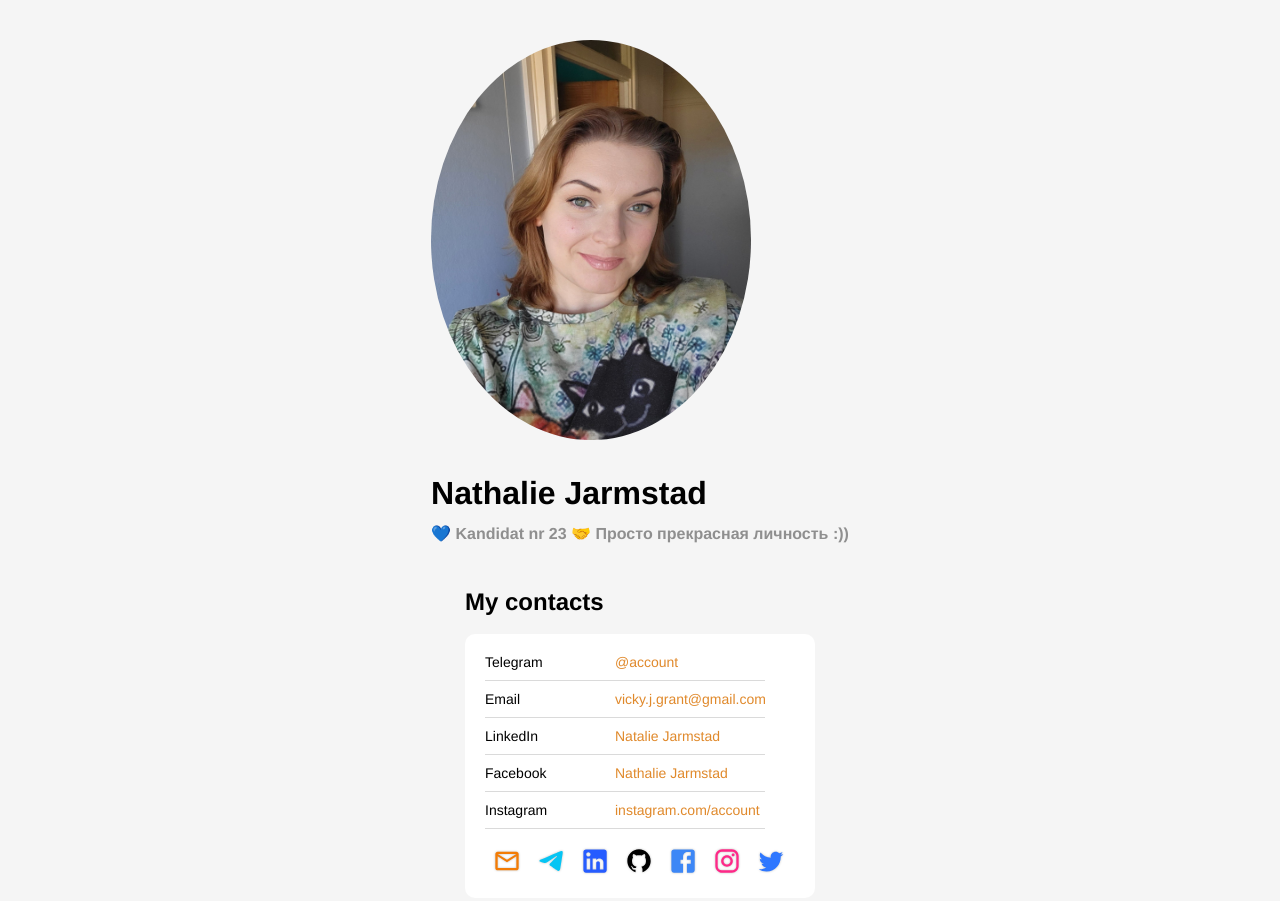
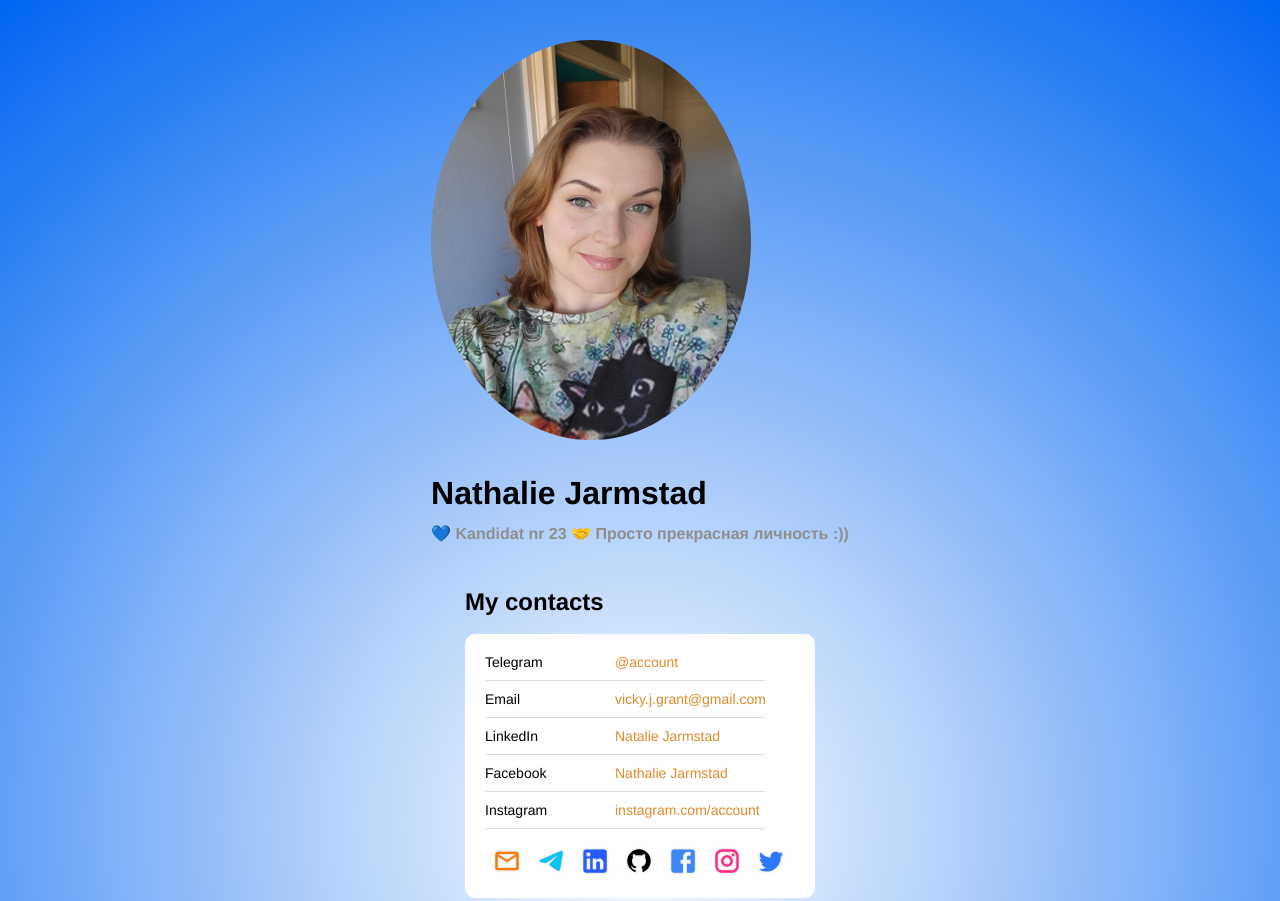
Before and after one commit to Bun-the-dog/Nathalie.Jarmstad, a plain HTML site: page index.html in a window 1280 px wide. Shown: the top 901 px of the page. Drawn offline with Linux system fonts and the light colour scheme.

Commit message:
Update style.css

```diff
--- a/style.css
+++ b/style.css
@@ -1,11 +1,13 @@
 body {
   font-family: "Helvetica";
-  background-color: #f5f5f5;
+  /*background-color: #f5f5f5;*/
   color: #000000;
   display: flex;
   flex-direction: column;
   justify-content: center;
   align-items: center;
+  background-attachment: fixed;
+  background: radial-gradient(circle, #ffffff, #0065F1);
 }
 
 .header {
```
